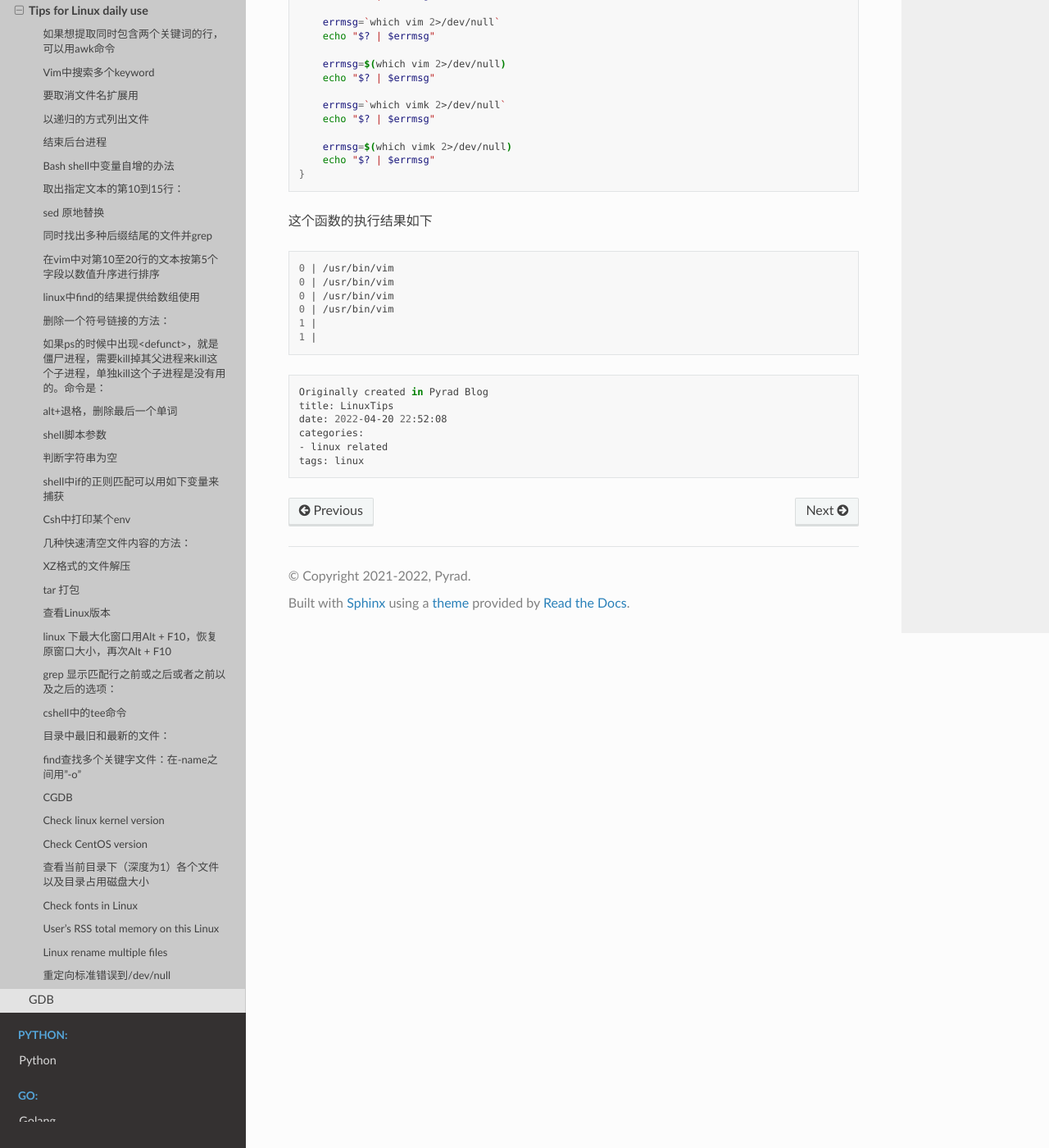
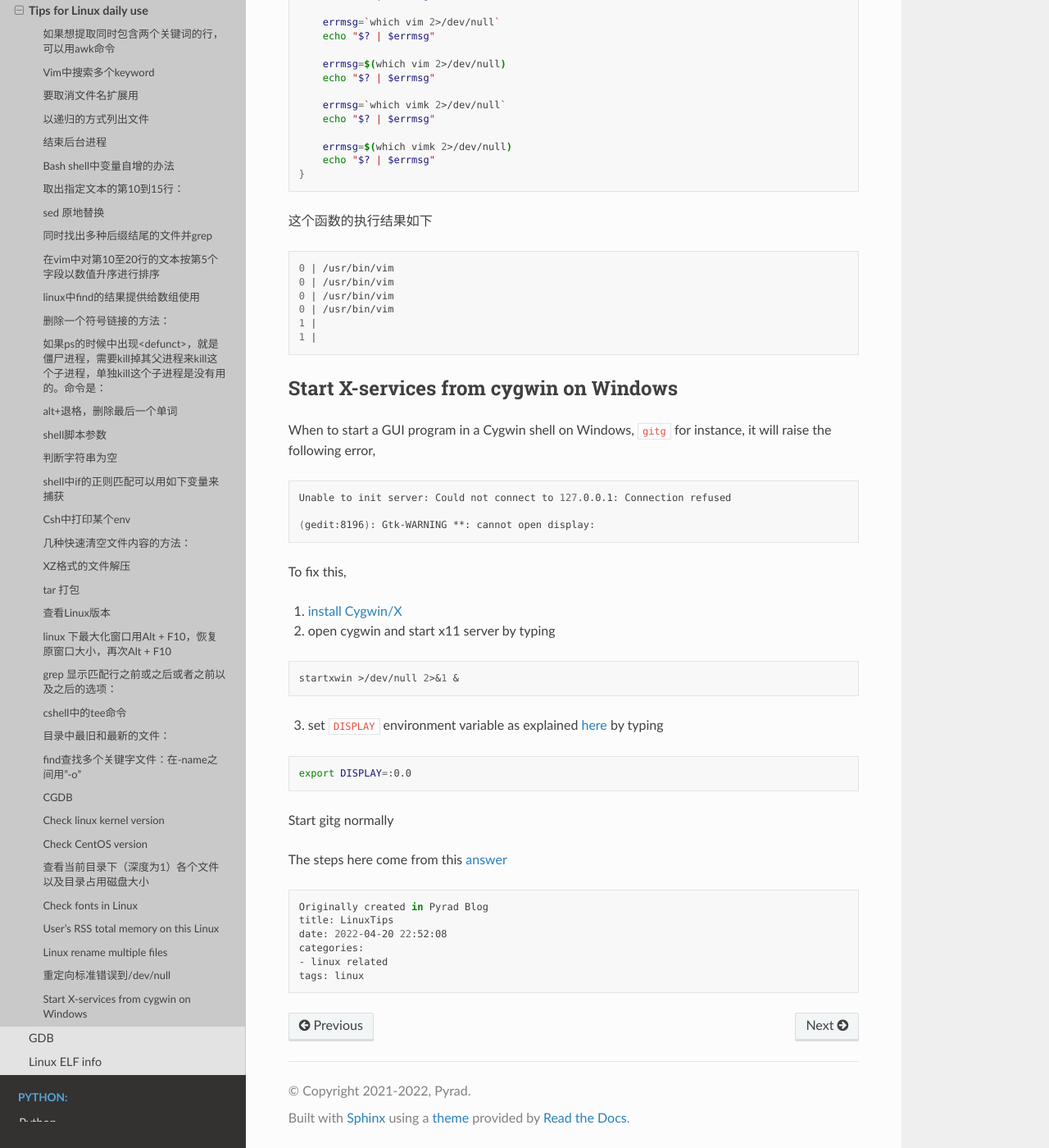
Before and after one commit to Pyrad/pyradnotes, a Sphinx documentation site: the page built from source/Linux/linuxTips.md, in a window 1280 px wide and 1400 px high, scrolled down 9040 px. Shown: the whole window at 82% size. Built offline with Sphinx 7.4.7 and the Read the Docs theme 2.0.0, drawn with Linux system fonts in a browser that asks for light colours.

Commit message:
Linux Use GUI programs from Cygwin/Msys2 by starting X-services

````diff
--- a/source/Linux/LinuxELF.md
+++ b/source/Linux/LinuxELF.md
@@ -1,2 +1,4 @@
+
+# Linux ELF info
 
 [想学习Linux下的ELF文件有什么好书推荐吗？ - Kumhom Mark的回答 - 知乎](https://www.zhihu.com/question/306040976/answer/2922074937)
--- a/source/Linux/linuxTips.md
+++ b/source/Linux/linuxTips.md
@@ -486,6 +486,36 @@ function test_redirect_to_dev_null() {
 1 |
 ```
 
+## Start X-services from cygwin on Windows
+
+When to start a GUI program in a Cygwin shell on Windows, `gitg` for instance, it will raise the following error,
+
+```shell
+Unable to init server: Could not connect to 127.0.0.1: Connection refused
+
+(gedit:8196): Gtk-WARNING **: cannot open display:
+```
+
+To fix this,
+
+1.  [install Cygwin/X](http://x.cygwin.com/docs/ug/setup.html#setup-cygwin-x-installing)
+2. open cygwin and start x11 server by typing
+```shell
+startxwin >/dev/null 2>&1 &
+```
+3.  set `DISPLAY` environment variable as explained [here](http://x.cygwin.com/docs/ug/using-local-apps.html) by typing
+```shell
+export DISPLAY=:0.0
+```
+
+Start gitg normally
+
+The steps here come from this [answer](https://stackoverflow.com/questions/36209671/im-trying-to-run-gedit-in-cygwin-but-receiving-error)
+
+
+
+
+
 
 ```shell
 Originally created in Pyrad Blog
````
